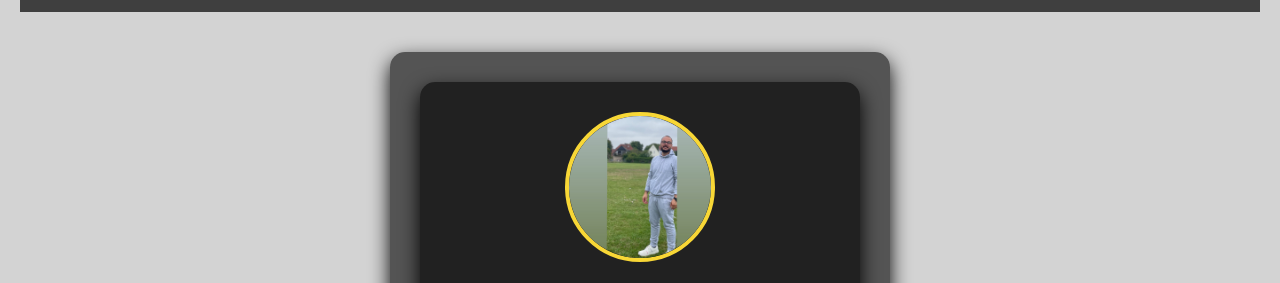
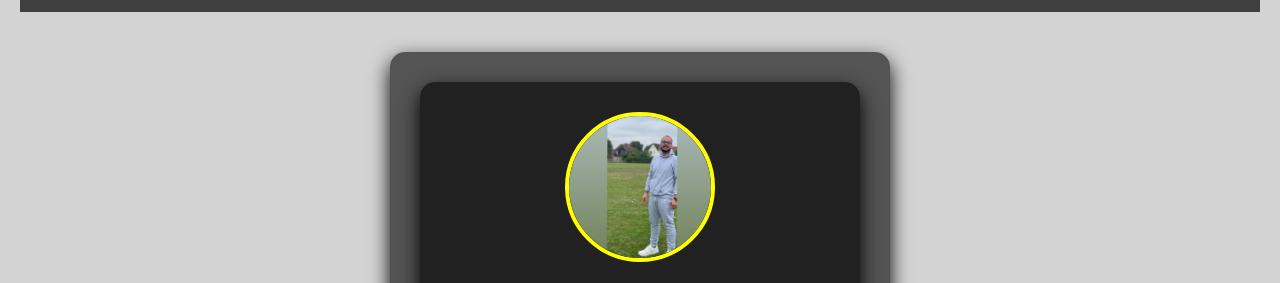
Before and after one commit to Luti-prog/Group-1-project, a plain HTML site: page azzam/azzam.html in a window 1280 px wide. Shown: the part 65-348 px from the top of the page. Drawn offline with Linux system fonts and the light colour scheme.

Commit message:
editing4

```diff
--- a/azzam/azzam.css
+++ b/azzam/azzam.css
@@ -40,7 +40,7 @@ main {
     height: 150px;
     border-radius: 50%;
     object-fit: cover;
-    border: 4px solid #f8d736;
+    border: 4px solid yellow;
 }
 
 
```
